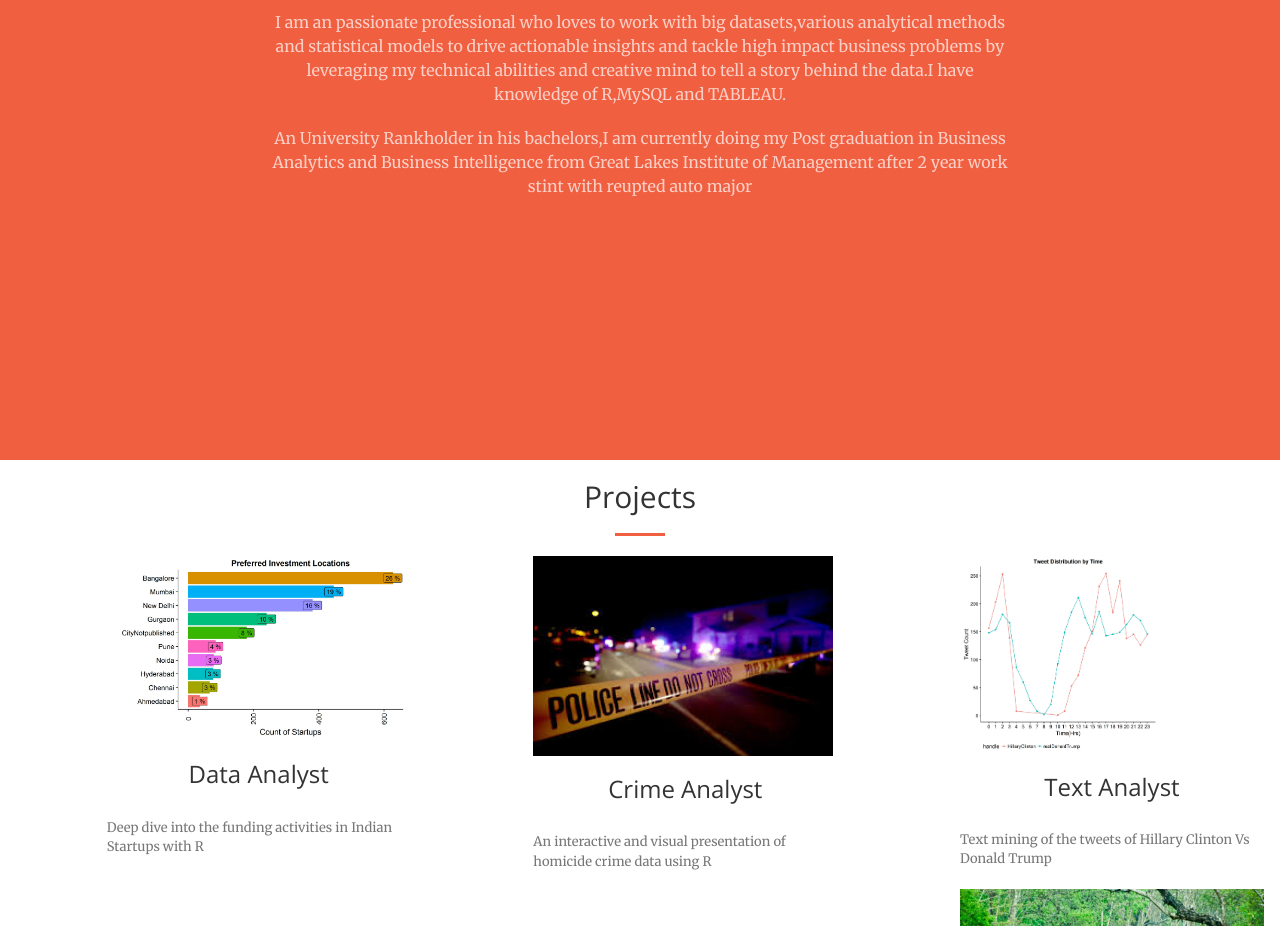
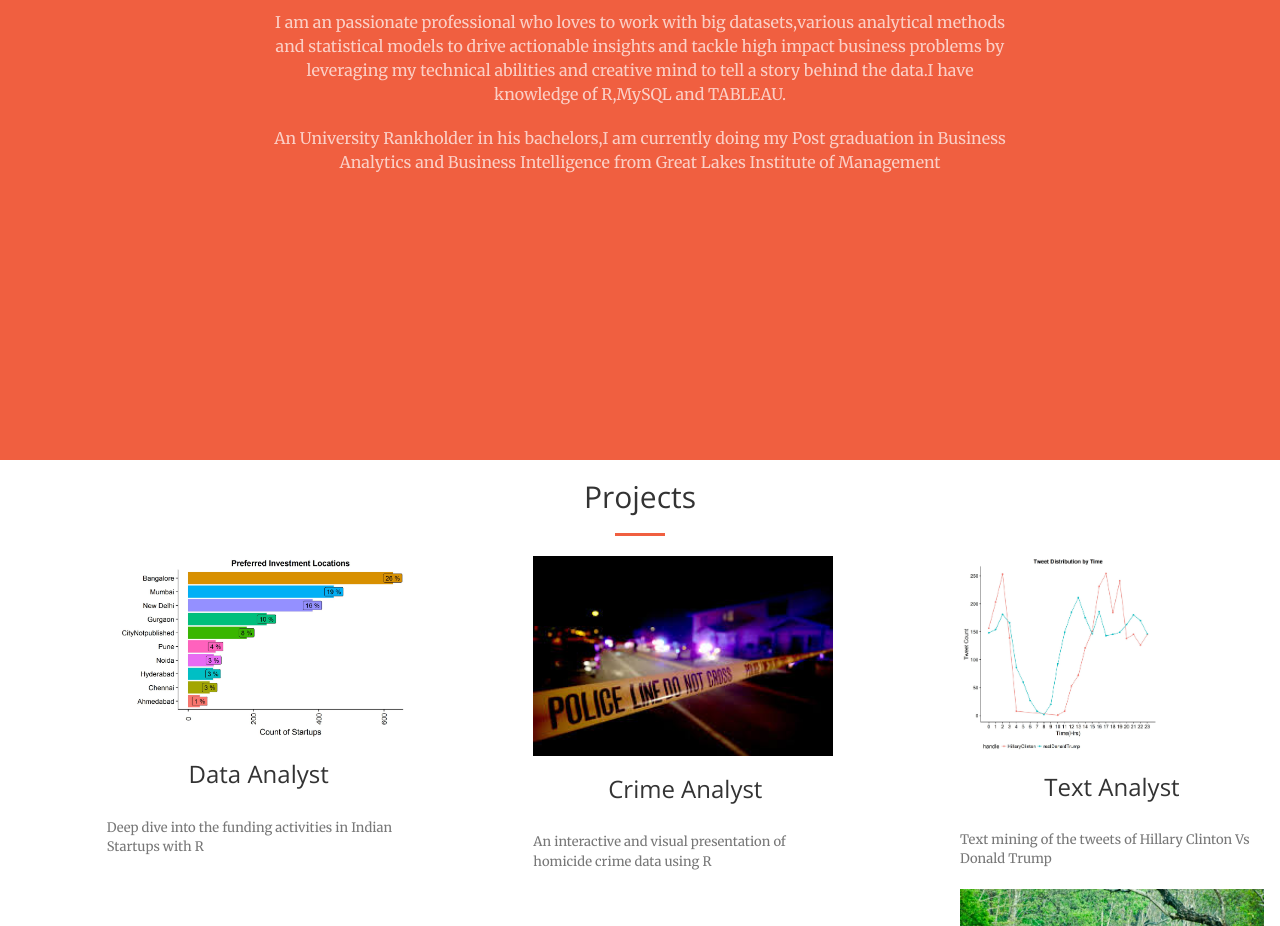
Before and after one commit to DeepakKumarGS/deepakkumargs.github.io, a website: page index.html in a window 1280 px wide. Shown: the part 1140-2066 px from the top of the page. Drawn offline with nearby package versions, Linux system fonts and the light colour scheme.

Commit message:
updated resume and into part

```diff
--- a/index.html
+++ b/index.html
@@ -84,7 +84,7 @@
                 <div class="col-lg-8 col-lg-offset-2 text-center">
                     <hr class="light">
                     <p class="text-faded">I am an passionate professional who loves to work with big datasets,various analytical methods and statistical models to drive actionable insights and tackle high impact business problems by leveraging my technical abilities and creative mind to tell a story behind the data.I have knowledge of R,MySQL and TABLEAU.</p>
-                    <p class="text-faded">An University Rankholder in his bachelors,I am currently doing my Post graduation in Business Analytics and Business Intelligence from Great Lakes Institute of Management after 2 year work stint with reupted auto major</p>
+                    <p class="text-faded">An University Rankholder in his bachelors,I am currently doing my Post graduation in Business Analytics and Business Intelligence from Great Lakes Institute of Management</p>
                 </div>
             </div>
         </div>
```
Also changed, not shown: 1 other file.
